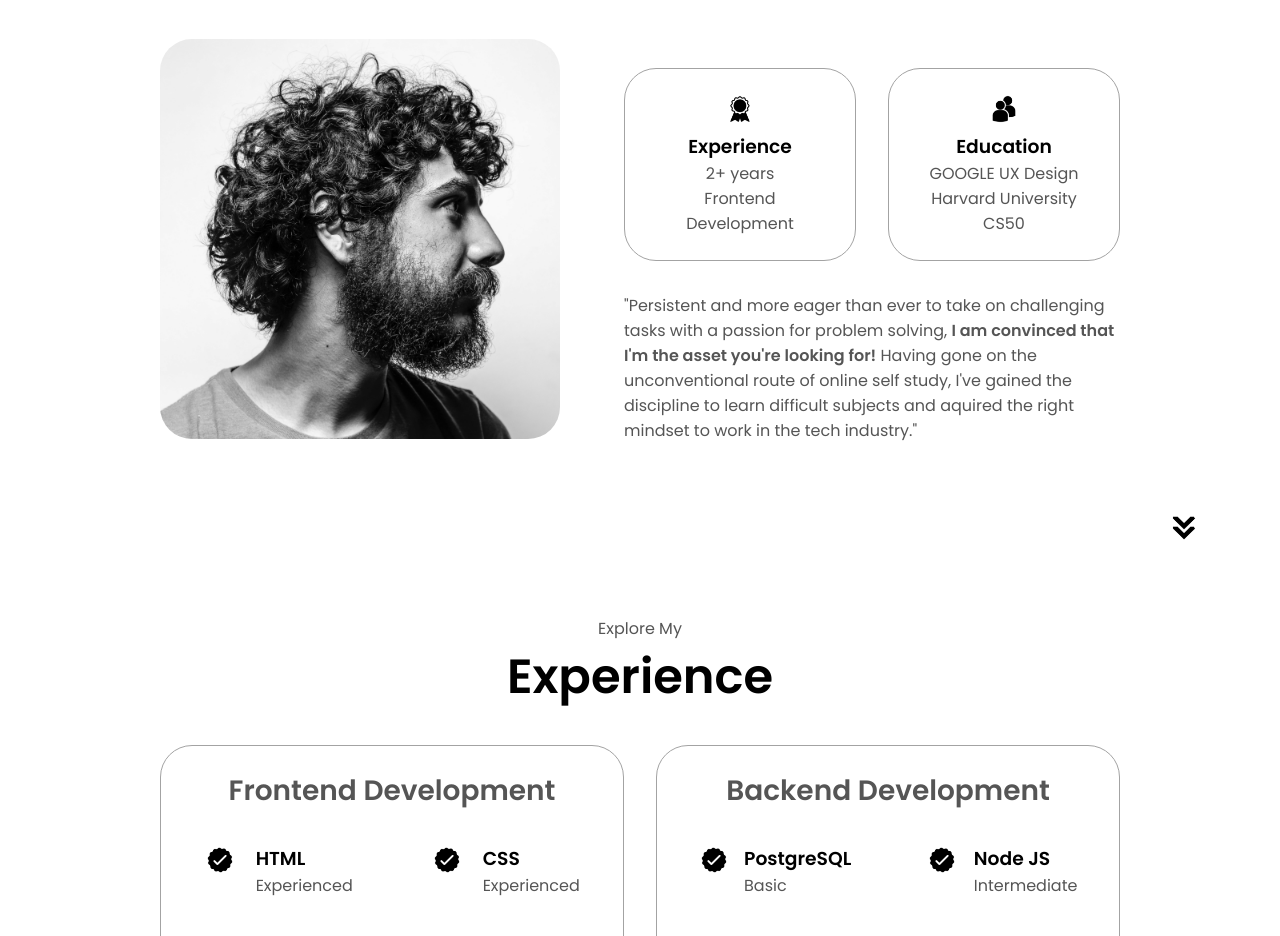
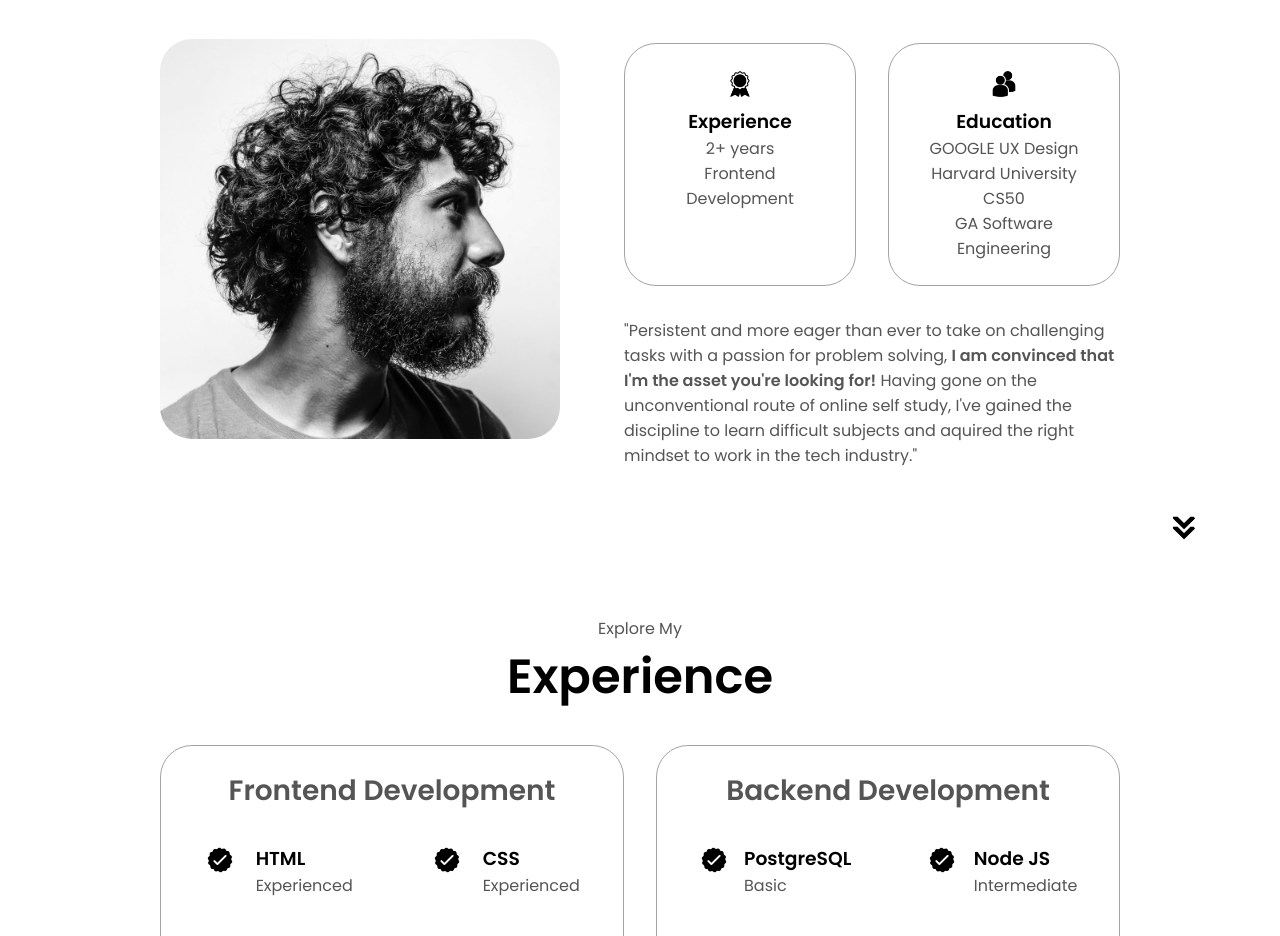
Before and after one commit to MarlonSteiner/html-css-js-portfolio, a plain HTML site: page index.html in a window 1280 px wide. Shown: the part 1080-2016 px from the top of the page. Drawn offline with Linux system fonts and the light colour scheme.

Commit message:
don't remember

```diff
--- a/index.html
+++ b/index.html
@@ -97,7 +97,7 @@
                     class="icon"
                     />
                     <h3>Education</h3>
-                    <p>GOOGLE UX Design<br /> Harvard University CS50</p>
+                    <p>GOOGLE UX Design<br /> Harvard University CS50<br /> GA Software Engineering</p>
                 </div>
             </div>
             <div class="text-container">
```
